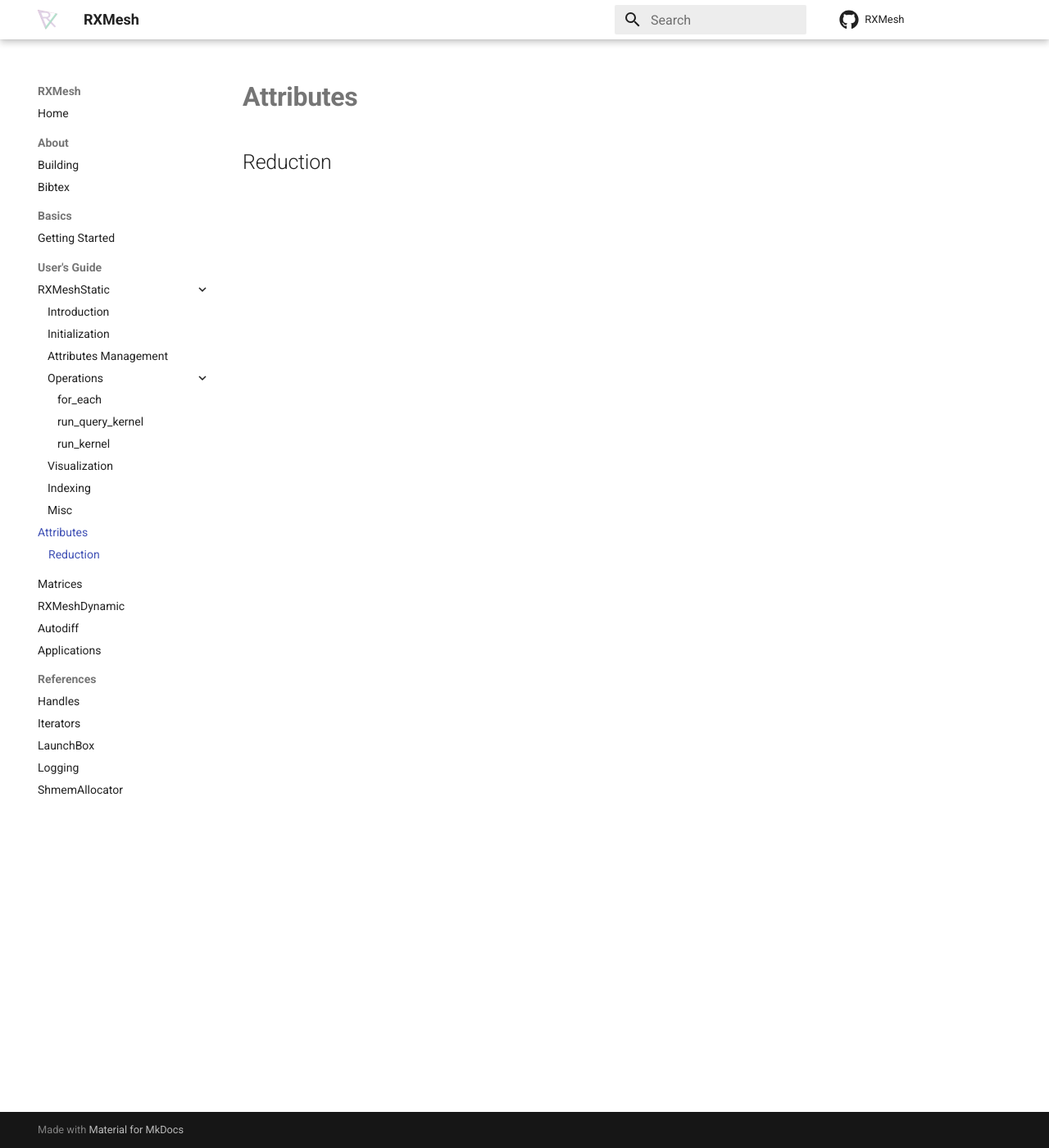
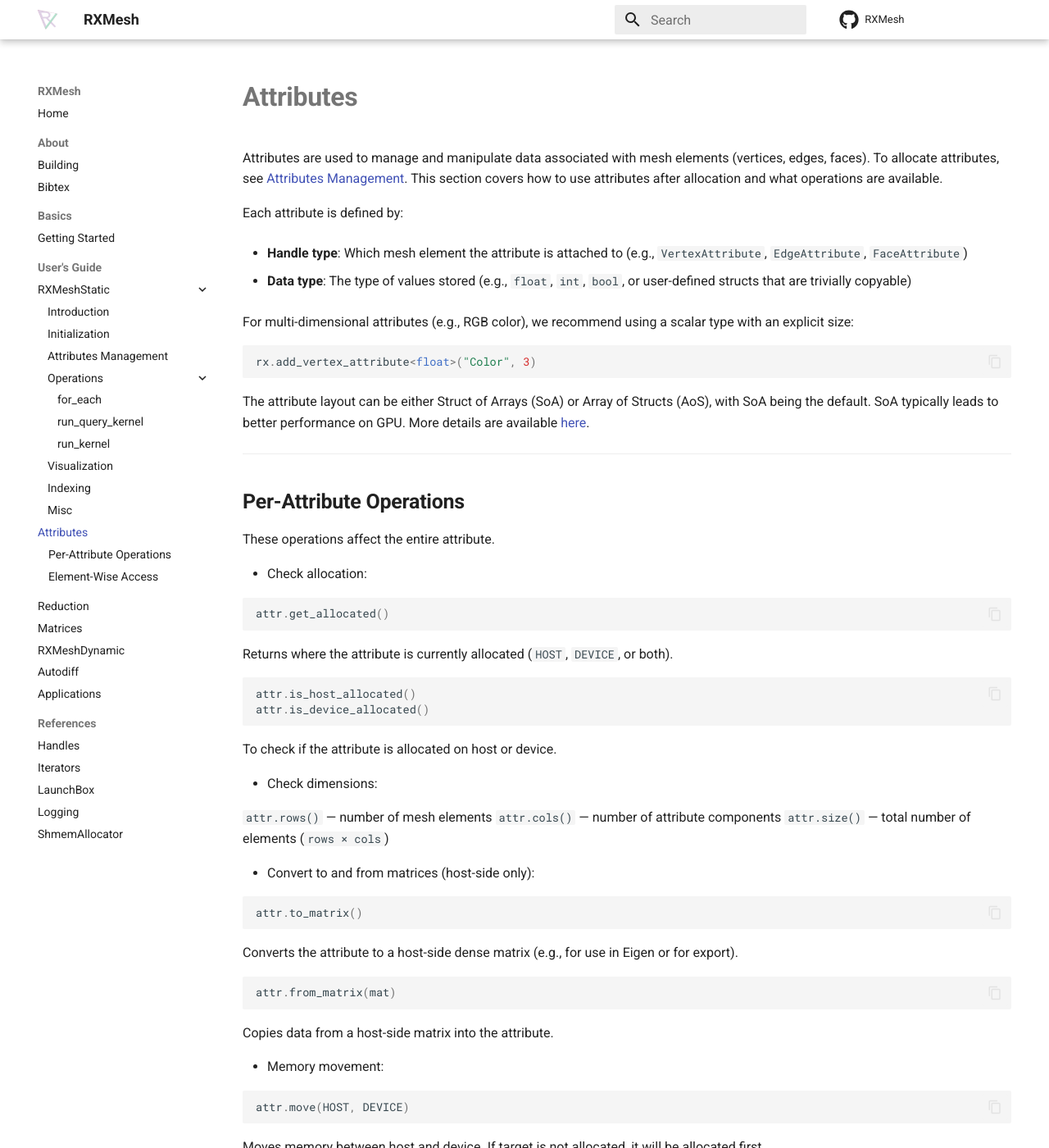
Before and after one commit to Ahdhn/RXMeshDocs, an MkDocs documentation site: the page built from docs/rxmesh/attributes.md, in a window 1280 px wide and 1400 px high. Shown: the whole window at 82% size. Built offline with MkDocs 1.6.1 and Material for MkDocs 9.7.7, drawn with Linux system fonts in a browser that asks for light colours; comment, search, counter and statistics services are not loaded; some of the changed text lies outside the part shown.

Commit message:
attribute

````diff
--- a/docs/rxmesh/attributes.md
+++ b/docs/rxmesh/attributes.md
@@ -1,3 +1,116 @@
 # **Attributes**
 
-## Reduction
+
+Attributes are used to manage and manipulate data associated with mesh elements (vertices, edges, faces). To allocate attributes, see [Attributes Management](attributes_management.md). This section covers how to use attributes after allocation and what operations are available.
+
+Each attribute is defined by:
+
+- **Handle type**: Which mesh element the attribute is attached to (e.g., `VertexAttribute`, `EdgeAttribute`, `FaceAttribute`)
+
+- **Data type**: The type of values stored (e.g., `float`, `int`, `bool`, or user-defined structs that are trivially copyable)
+
+For multi-dimensional attributes (e.g., RGB color), we recommend using a scalar type with an explicit size:
+
+```cpp
+rx.add_vertex_attribute<float>("Color", 3)
+```
+
+The attribute layout can be either Struct of Arrays (SoA) or Array of Structs (AoS), with SoA being the default. SoA typically leads to better performance on GPU. More details are available [here](https://en.wikipedia.org/wiki/AoS_and_SoA).
+
+
+---
+## **Per-Attribute Operations**
+
+These operations affect the entire attribute.
+
+- Check allocation:
+
+```cpp
+attr.get_allocated()
+```
+Returns where the attribute is currently allocated (`HOST`, `DEVICE`, or both).
+
+```cpp
+attr.is_host_allocated()
+attr.is_device_allocated()
+```
+
+To check if the attribute is allocated on host or device.
+
+- Check dimensions:
+
+`attr.rows()` — number of mesh elements
+`attr.cols()` — number of attribute components
+`attr.size()` — total number of elements (`rows × cols`)
+
+- Convert to and from matrices (host-side only):
+
+```cpp
+attr.to_matrix()
+```
+
+Converts the attribute to a host-side dense matrix (e.g., for use in Eigen or for export).
+
+```cpp
+attr.from_matrix(mat)
+```
+
+Copies data from a host-side matrix into the attribute.
+
+- Memory movement:
+
+``` cpp
+attr.move(HOST, DEVICE)
+```
+
+Moves memory between host and device. If target is not allocated, it will be allocated first.
+
+- Deep copy from another attribute:
+
+```cpp
+attr.copy_from(other_attr, HOST, DEVICE)
+```
+
+Performs a location-aware deep copy. See the copy semantics in the API notes.
+
+- Reset values:
+
+```cpp
+attr.reset(0.0f, DEVICE)
+```
+
+Sets all attribute entries to a fixed value.
+
+
+## **Element-Wise Access**
+
+These operations allow access to or mutation of individual entries using handles or indices.
+
+- Direct index access:
+
+```cpp
+attr(i, j)
+```
+Access the j-th component of the i-th element (e.g., vertex or face). j defaults to 0.
+
+- Handle-based access:
+
+```cpp
+attr(handle, j)
+```
+
+Use a HandleT (e.g., VertexHandle) and access the j-th attribute.
+
+- Interfacing with GLM and Eigen:
+    - To read:
+```cpp
+attr.to_glm<N>(handle)
+attr.to_eigen<N>(handle)
+```
+    - To write:
+```cpp
+attr.from_glm<N>(handle, glm_vec)
+attr.from_eigen<N>(handle, eigen_vec)
+```
+
+`N` must match the number of attribute components.
--- a/mkdocs.yml
+++ b/mkdocs.yml
@@ -51,6 +51,7 @@ nav:
       - Indexing: rxmesh/indexing.md
       - Misc: rxmesh/static_misc.md
     - Attributes: rxmesh/attributes.md
+    - Reduction: rxmesh/reduce_handle.md
     - Matrices: rxmesh/matrices.md
     - RXMeshDynamic: rxmesh/dynamic.md
     - Autodiff: rxmesh/ad.md
````
Also changed, not shown: docs/rxmesh/reduce_handle.md (added, +1 -0 lines).
